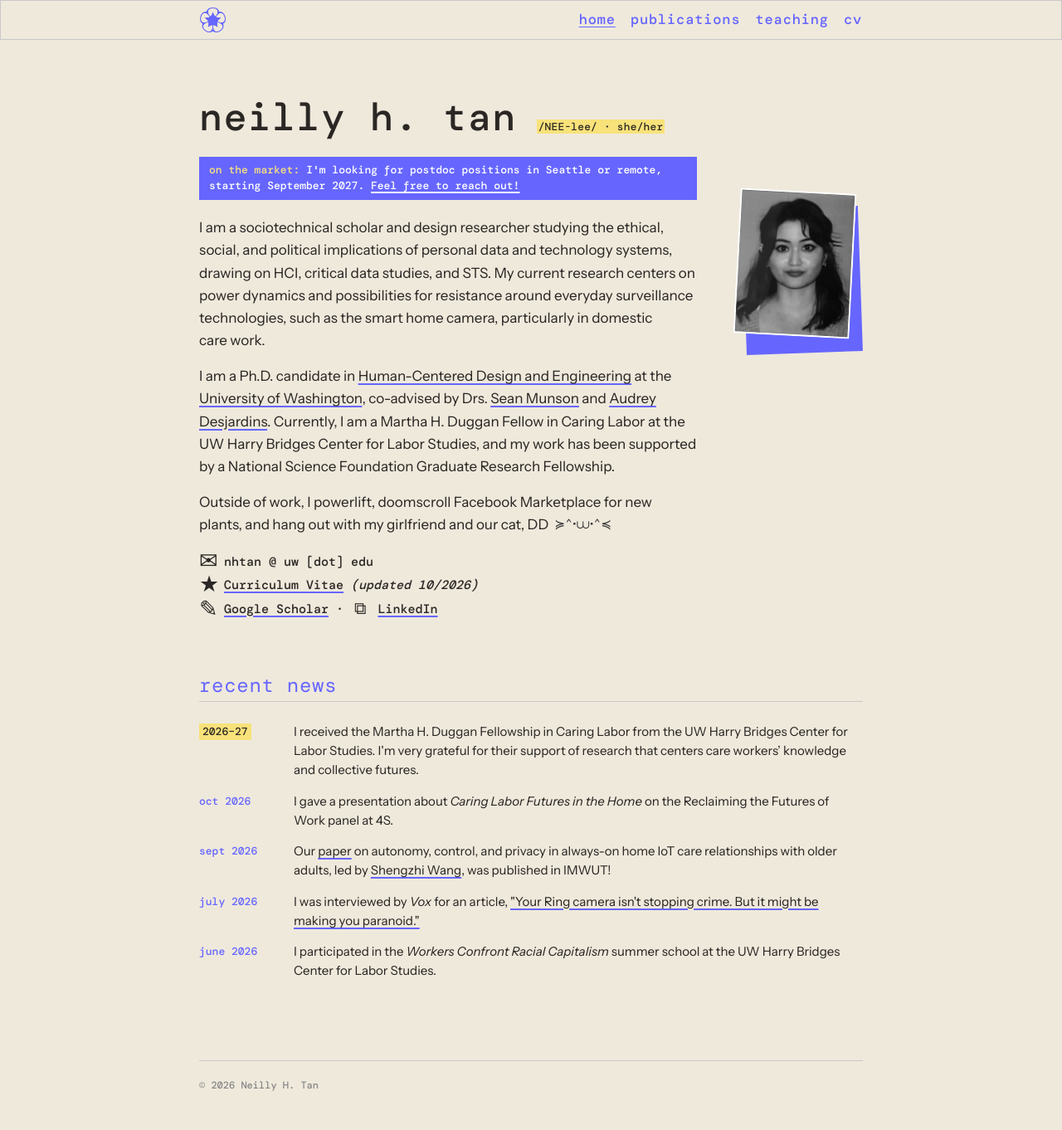
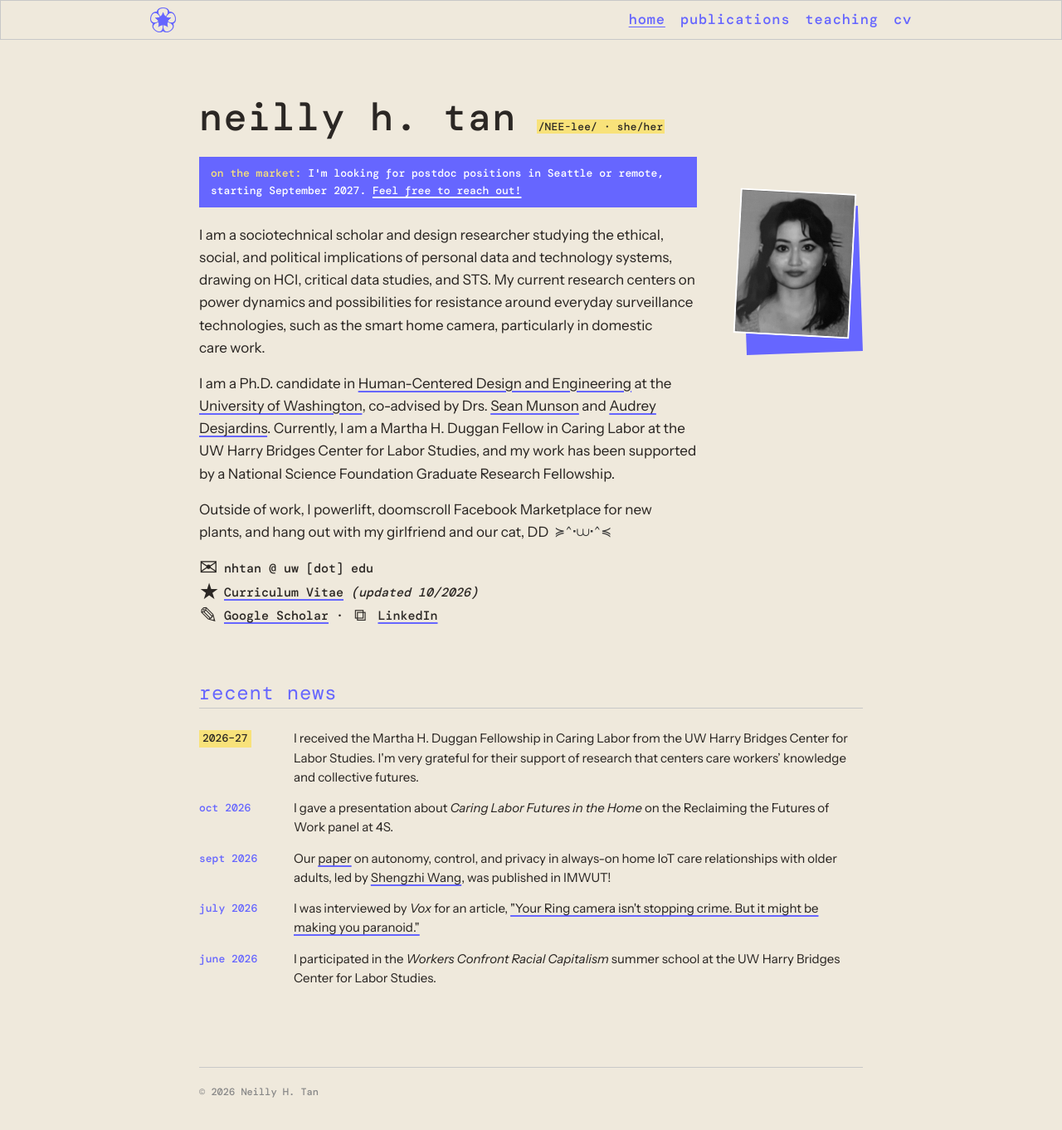
Before and after one commit to neillytan/neillytan.github.io, a Jekyll site: the page built from index.html, in a window 1280 px wide and 1374 px high. Shown: the top 1362 px of the window at 83% size. Built offline with Jekyll 4.4.1, drawn with Linux system fonts in a browser that asks for light colours; some web fonts are replaced.

Commit message:
Wider header content; in-between notice padding
Co-Authored-By: Claude Opus 5.5 <noreply@anthropic.com>

```diff
--- a/assets/css/style.css
+++ b/assets/css/style.css
@@ -50,7 +50,7 @@ p { margin: 0 0 1rem; }
   align-items: center;
   justify-content: space-between;
   height: 48px;
-  padding: 0 max(var(--gutter), calc((100% - 800px) / 2));
+  padding: 0 max(var(--gutter), calc((100% - 920px) / 2));
   background: var(--bg);
   border: 1px solid var(--line);
 }
@@ -94,7 +94,7 @@ p { margin: 0 0 1rem; }
 
 .kaomoji { font-size: 0.9em; letter-spacing: 0.02em; margin-left: 0.25em; color: #333; white-space: nowrap; position: relative; top: -1px; }
 
-.job-note { margin: 0 0 20px; padding: 7px 12px; background: var(--accent); color: #fff; font-family: var(--heading-font); font-size: 13px; line-height: 1.45; }
+.job-note { margin: 0 0 20px; padding: 10px 14px; background: var(--accent); color: #fff; font-family: var(--heading-font); font-size: 13px; line-height: 1.55; }
 .job-note a { color: #fff; text-decoration-color: #fff; }
 .job-note a:hover { background: var(--highlight); color: var(--text); text-decoration-color: var(--text); }
 .job-label { margin-right: 8px; color: var(--highlight); }
```
